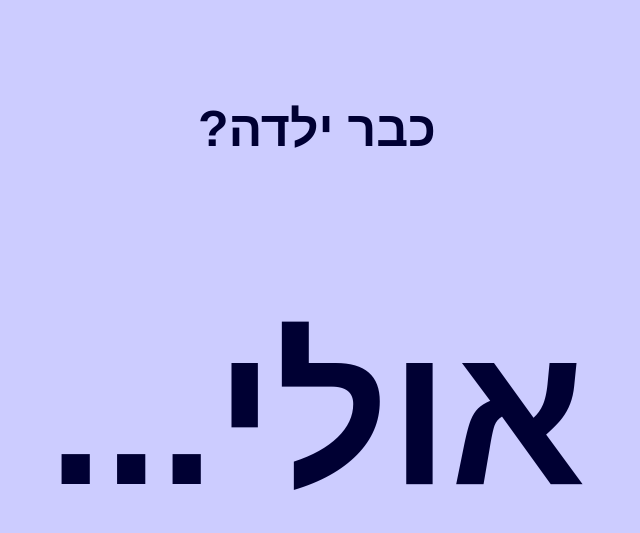
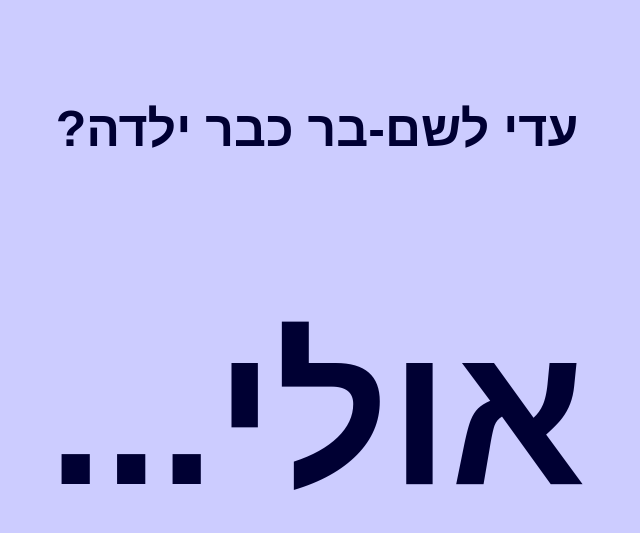
Before and after one commit to avishayil/KvarYalda.com, a plain HTML site: page index.htm in a window 1280 px wide. Shown: the whole page, without its empty margins (323-963 px from the left). Drawn offline with Linux system fonts and the light colour scheme; no server answers.

Commit message:
Update index.htm

```diff
--- a/index.htm
+++ b/index.htm
@@ -29,7 +29,7 @@ $(function() {
 
 <body>
 	<div>
-	<h1>כבר ילדה?</h1>
+	<h1>עדי לשם-בר כבר ילדה?</h1>
 	<h2 id='answer' style='display:none;'>אולי...</h2>
 	<h3 id='andnow' style='display:none;'><a href='//KvarYalda.co.il'>ועכשיו?</a></h3>
 	</div>
```
